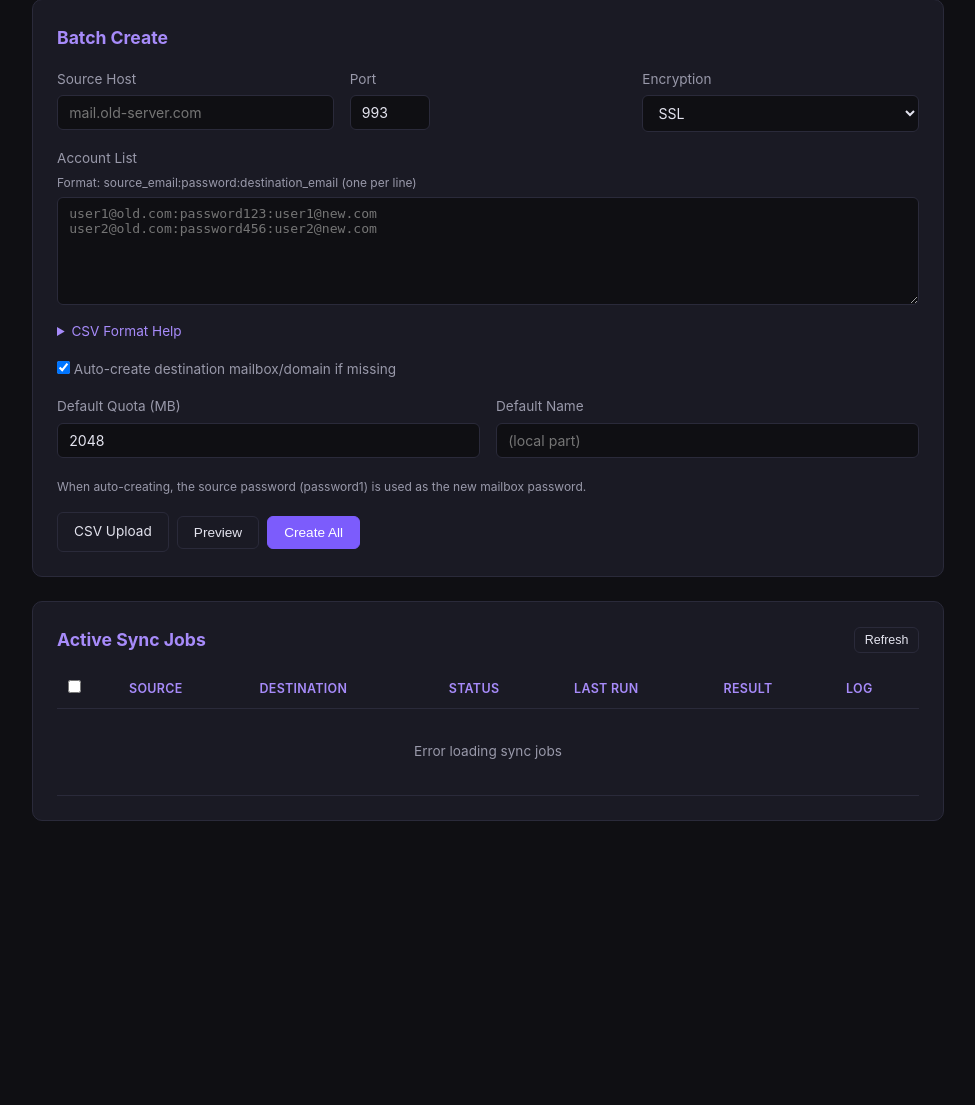
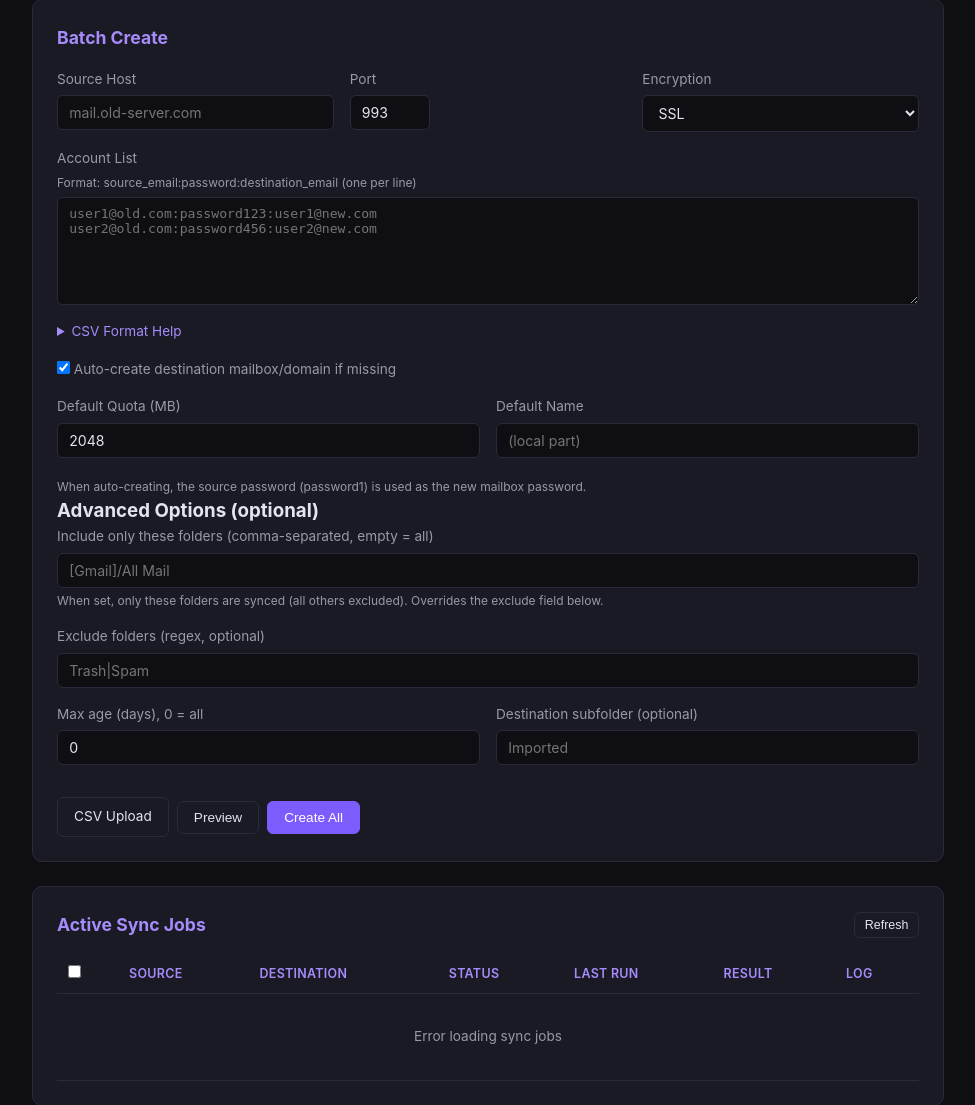
Before and after one commit to ryuhaneul/mailcow-npmplus-stack, a Python web app: template toolkit/app/templates/syncjobs.html in a window 1280 px wide. Shown: the part 152-1257 px from the top of the page, without its empty margins (152-1127 px from the left). Before the commit the page ends 973 px from the top, so only its background shows below. Run offline with Jinja, Linux system fonts and the light colour scheme; the template is opened without the code that fills it, so the values that code supplies are empty.

Commit message:
Add advanced syncjob options (folder include/exclude, maxage, subfolder) to toolkit
Add an "Advanced Options" section to the syncjob batch-create form:
- include_folders: when set, only the listed folders are synced. Generates a
  native mailcow `exclude` regex via negative lookahead (folder names are
  regex-escaped, so names with spaces like "[Gmail]/All Mail" work — unlike
  custom_params, which mailcow rejects on whitespace).
- exclude: manual exclude regex (used when include_folders is empty).
- maxage: integer days, 0 = all.
- subfolder2: destination subfolder.

mailcow_api.add_syncjob already forwards exclude/maxage/subfolder2, so no
change there. Adds ko/en/ja translations for the new labels.

Co-Authored-By: Claude Opus 4.8 <noreply@anthropic.com>

```diff
--- a/toolkit/app/static/syncjobs.js
+++ b/toolkit/app/static/syncjobs.js
@@ -236,9 +236,14 @@ async function batchCreate(e) {
     const default_quota_mb = document.getElementById("sj-default-quota").value || "2048";
     const default_name = document.getElementById("sj-default-name").value;
 
+    const include_folders = document.getElementById("sj-include-folders").value;
+    const exclude = document.getElementById("sj-exclude").value;
+    const maxage = document.getElementById("sj-maxage").value || "0";
+    const subfolder2 = document.getElementById("sj-subfolder2").value;
+
     const result = await api("/syncjobs/api/batch_create", {
       method: "POST",
-      body: JSON.stringify({ host1, port1, enc1, auto_create_target, default_quota_mb, default_name, accounts }),
+      body: JSON.stringify({ host1, port1, enc1, auto_create_target, default_quota_mb, default_name, include_folders, exclude, maxage, subfolder2, accounts }),
     });
 
     // Show results
--- a/toolkit/app/static/translations.js
+++ b/toolkit/app/static/translations.js
@@ -83,6 +83,12 @@ const TRANSLATIONS = {
     default_name: "기본 이름",
     sj_auto_create_target: "없으면 대상 메일박스/도메인 자동 생성",
     sj_auto_password_note: "자동 생성 시, 소스 비밀번호(password1)가 새 메일박스의 비밀번호로 사용됩니다.",
+    advanced_options: "고급 옵션 (선택)",
+    include_folders: "포함할 폴더만 (쉼표 구분, 비우면 전체)",
+    include_folders_hint: "입력 시 해당 폴더만 동기화하고 나머지는 모두 제외합니다. 아래 제외 폴더 설정보다 우선합니다.",
+    exclude_folders: "제외 폴더 (정규식, 선택)",
+    max_age_days: "최대 기간 (일), 0 = 전체",
+    dest_subfolder: "대상 하위폴더 (선택)",
 
     // Mailboxes
     mailbox_management: "메일박스 관리",
@@ -195,6 +201,12 @@ const TRANSLATIONS = {
     default_name: "Default Name",
     sj_auto_create_target: "Auto-create destination mailbox/domain if missing",
     sj_auto_password_note: "When auto-creating, the source password (password1) is used as the new mailbox password.",
+    advanced_options: "Advanced Options (optional)",
+    include_folders: "Include only these folders (comma-separated, empty = all)",
+    include_folders_hint: "When set, only these folders are synced (all others excluded). Overrides the exclude field below.",
+    exclude_folders: "Exclude folders (regex, optional)",
+    max_age_days: "Max age (days), 0 = all",
+    dest_subfolder: "Destination subfolder (optional)",
 
     mailbox_management: "Mailbox Management",
     bulk_create: "Bulk Create",
@@ -304,6 +316,12 @@ const TRANSLATIONS = {
     default_name: "デフォルト名",
     sj_auto_create_target: "宛先メールボックス/ドメインが存在しない場合は自動作成",
     sj_auto_password_note: "自動作成時、ソースパスワード（password1）が新しいメールボックスのパスワードとして使用されます。",
+    advanced_options: "詳細オプション（任意）",
+    include_folders: "含めるフォルダのみ（カンマ区切り、空欄で全て）",
+    include_folders_hint: "指定すると該当フォルダのみ同期し、それ以外は全て除外します。下の除外フォルダ設定より優先されます。",
+    exclude_folders: "除外フォルダ（正規表現、任意）",
+    max_age_days: "最大期間（日）、0 = 全て",
+    dest_subfolder: "宛先サブフォルダ（任意）",
 
     mailbox_management: "メールボックス管理",
     bulk_create: "一括作成",
--- a/toolkit/app/templates/syncjobs.html
+++ b/toolkit/app/templates/syncjobs.html
@@ -59,6 +59,25 @@ source@old.com&#9;password&#9;dest@new.com</pre>
         </label>
       </div>
       <p class="hint" data-i18n="sj_auto_password_note">When auto-creating, the source password (password1) is used as the new mailbox password.</p>
+    </div>
+
+    <div class="advanced-options-row">
+      <h3 data-i18n="advanced_options">Advanced Options (optional)</h3>
+      <label><span data-i18n="include_folders">Include only these folders (comma-separated, empty = all)</span>
+        <input type="text" id="sj-include-folders" placeholder="[Gmail]/All Mail">
+        <span class="hint" data-i18n="include_folders_hint">When set, only these folders are synced (all others excluded). Overrides the exclude field below.</span>
+      </label>
+      <label><span data-i18n="exclude_folders">Exclude folders (regex, optional)</span>
+        <input type="text" id="sj-exclude" placeholder="Trash|Spam">
+      </label>
+      <div class="form-row">
+        <label><span data-i18n="max_age_days">Max age (days), 0 = all</span>
+          <input type="number" id="sj-maxage" value="0" min="0">
+        </label>
+        <label><span data-i18n="dest_subfolder">Destination subfolder (optional)</span>
+          <input type="text" id="sj-subfolder2" placeholder="Imported">
+        </label>
+      </div>
     </div>
 
     <div class="form-actions">
```
Also changed, not shown: toolkit/app/modules/syncjobs.py (+37 -0 lines).
